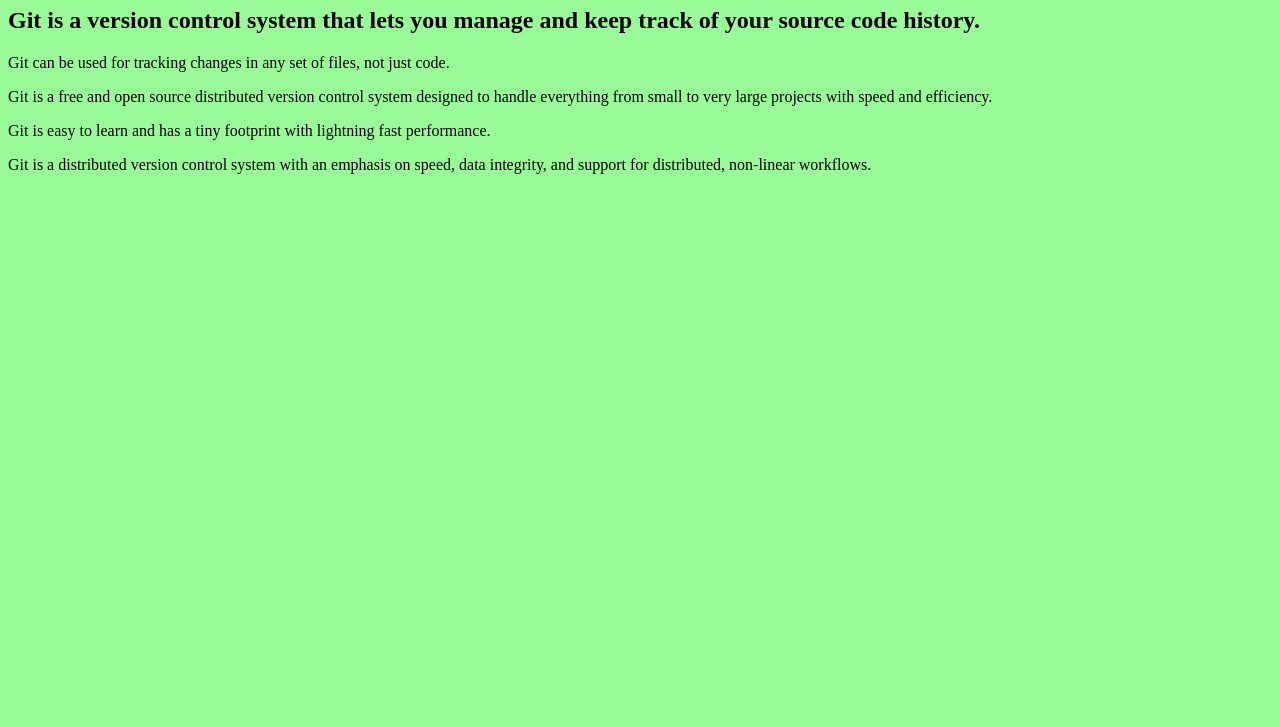
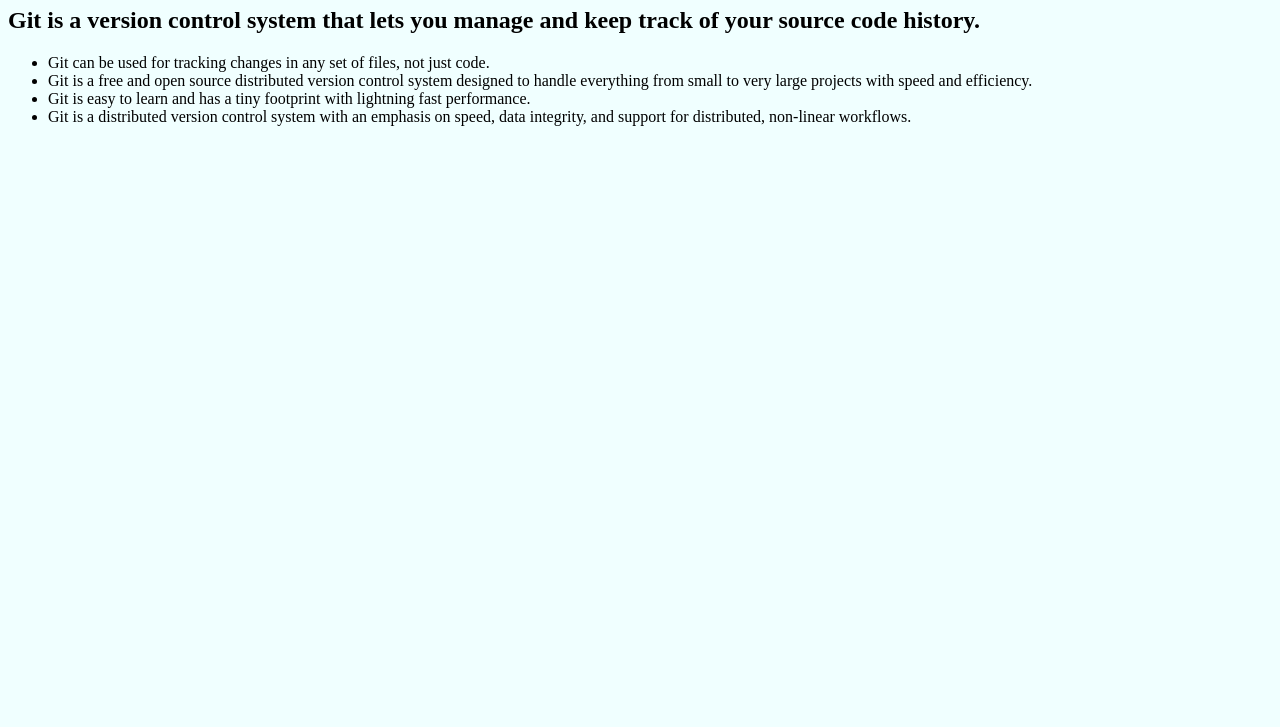
Before and after one commit to XploR5/GitLearning, a plain HTML site: page index.html in a window 1280 px wide. Shown: the part 73-800 px from the top of the page. Drawn offline with Linux system fonts and the light colour scheme.

Commit message:
Final Commit Yeah

```diff
--- a/index.html
+++ b/index.html
@@ -14,21 +14,23 @@
       Git is a version control system that lets you manage and keep track of
       your source code history.
     </h2>
-    <p>
-      Git can be used for tracking changes in any set of files, not just code.
-    </p>
-    <p>
-      Git is a free and open source distributed version control system designed
-      to handle everything from small to very large projects with speed and
-      efficiency.
-    </p>
-    <p>
-      Git is easy to learn and has a tiny footprint with lightning fast
-      performance.
-    </p>
-    <p>
-      Git is a distributed version control system with an emphasis on speed,
-      data integrity, and support for distributed, non-linear workflows.
-    </p>
+    <ul>
+      <li>
+        Git can be used for tracking changes in any set of files, not just code.
+      </li>
+      <li>
+        Git is a free and open source distributed version control system
+        designed to handle everything from small to very large projects with
+        speed and efficiency.
+      </li>
+      <li>
+        Git is easy to learn and has a tiny footprint with lightning fast
+        performance.
+      </li>
+      <li>
+        Git is a distributed version control system with an emphasis on speed,
+        data integrity, and support for distributed, non-linear workflows.
+      </li>
+    </ul>
   </body>
 </html>
--- a/style.css
+++ b/style.css
@@ -8,5 +8,6 @@
 }
 
 body {
-  background-color: palegreen;
+  color: black;
+  background-color: azure;
 }
```
